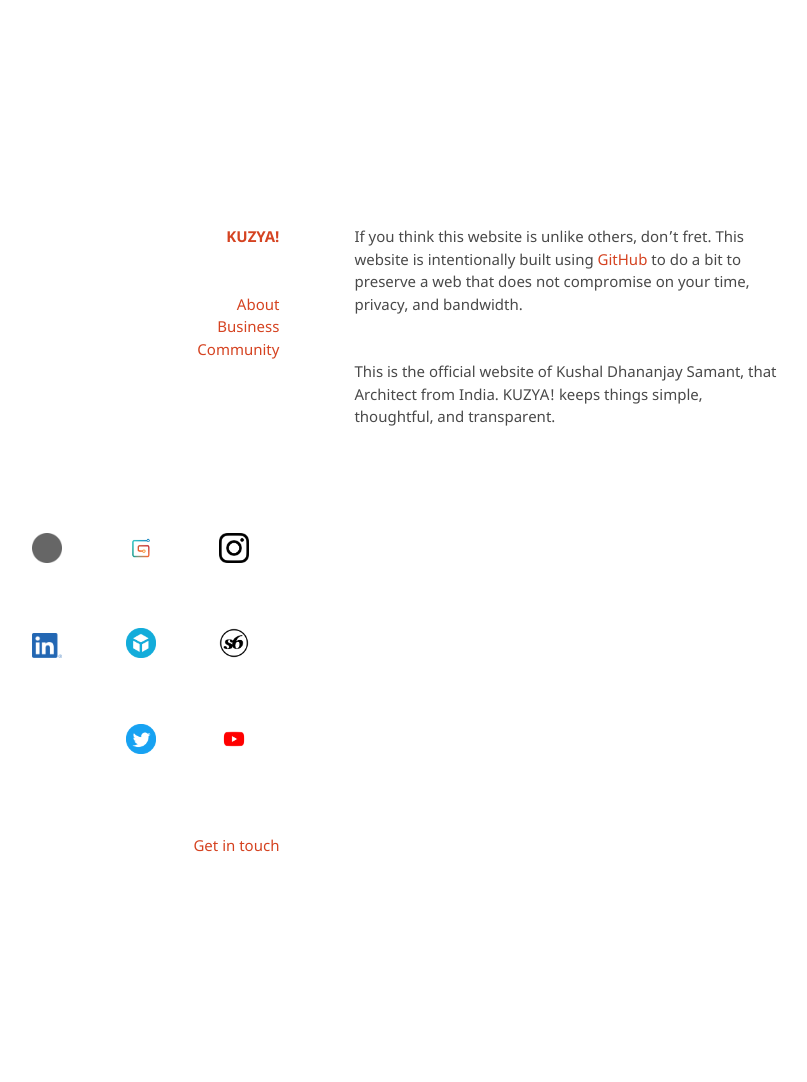
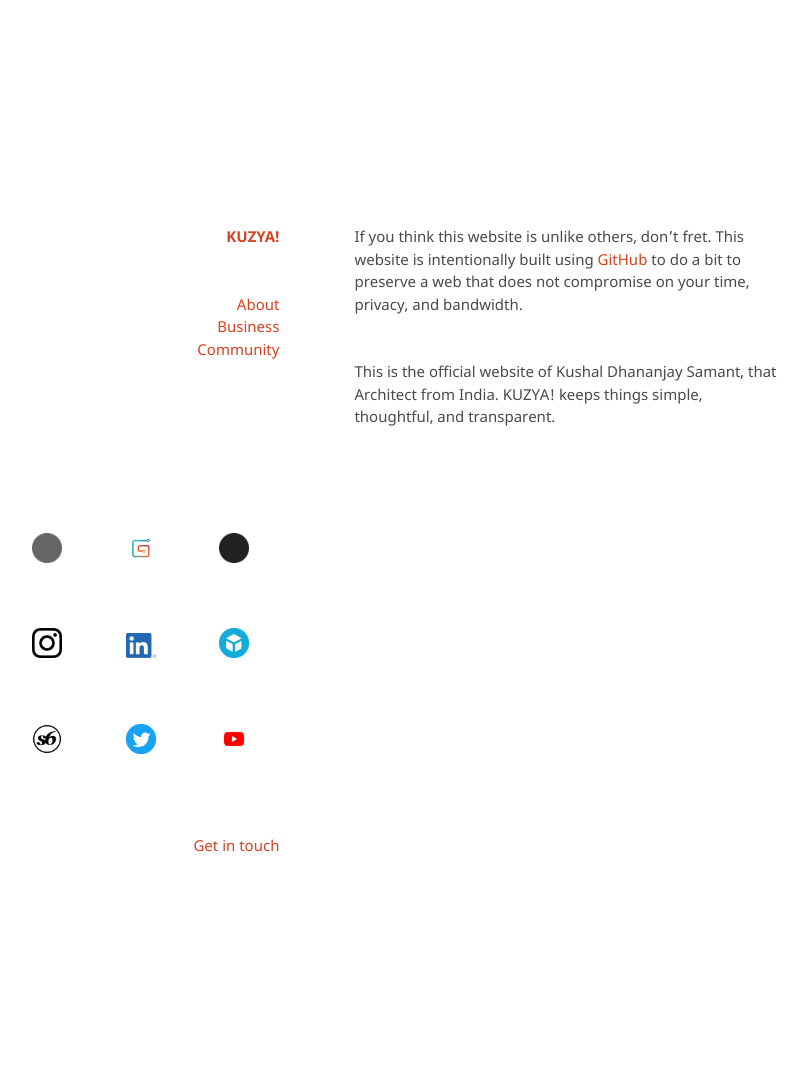
Before and after one commit to kvshvlin/kvshvlin.github.io, a Jekyll site: the page built from index.md, in a window 1280 px wide. Shown: the whole page, without its empty margins (274-1081 px from the left). Built offline with Jekyll 4.4.1, drawn with Linux system fonts in a browser that asks for light colours; our own code applies the rules of GitHub Pages for plain Markdown files.

Commit message:
Update default.html

```diff
--- a/_layouts/default.html
+++ b/_layouts/default.html
@@ -32,6 +32,7 @@
             <p>
                <a href="https://kushalsamant.github.io"><img src="/assets/img/logokuzya.png" alt="Home" width="30"></a>
                <a href="https://www.gum.co/yourmailproject" rel="noopener noreferrer" target="_blank"><img src="/assets/img/logogumroad.png" alt="Gumroad" width="30"></a>
+               <a href="https://www.instagram.com/alienscapes" rel="noopener noreferrer" target="_blank"><img src="/assets/img/logoalienscapes.png" alt="Alienscapes" width="30"></a>
                <a href="https://www.instagram.com/kushalsamant_" rel="noopener noreferrer" target="_blank"><img src="/assets/img/logoinstagram.png" alt="Instagram" width="30"></a>
                <a href="https://www.linkedin.com/in/kushalsamant" rel="noopener noreferrer" target="_blank"><img src="/assets/img/logolinkedin.png" alt="LinkedIn" width="30"></a>
                <a href="https://www.sketchfab.com/wikihousebom" rel="noopener noreferrer" target="_blank"><img src="/assets/img/logosketchfab.png" alt="Sketchfab" width="30"></a>
```
